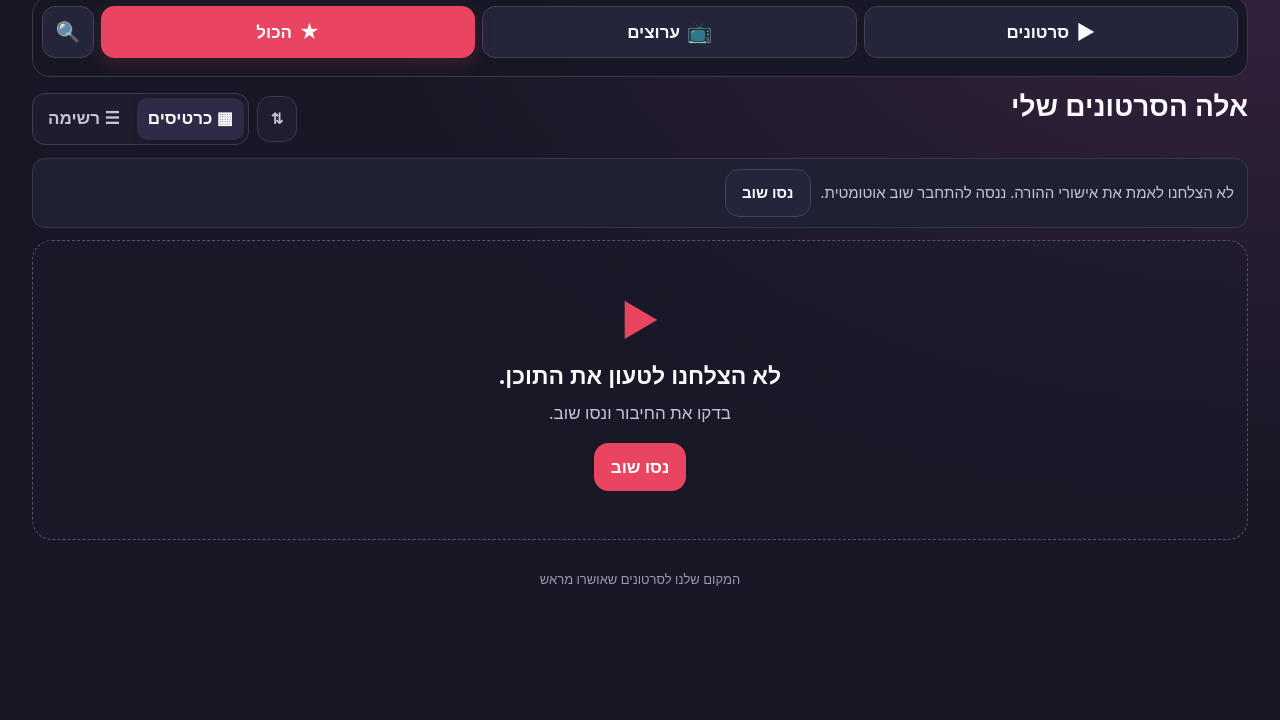
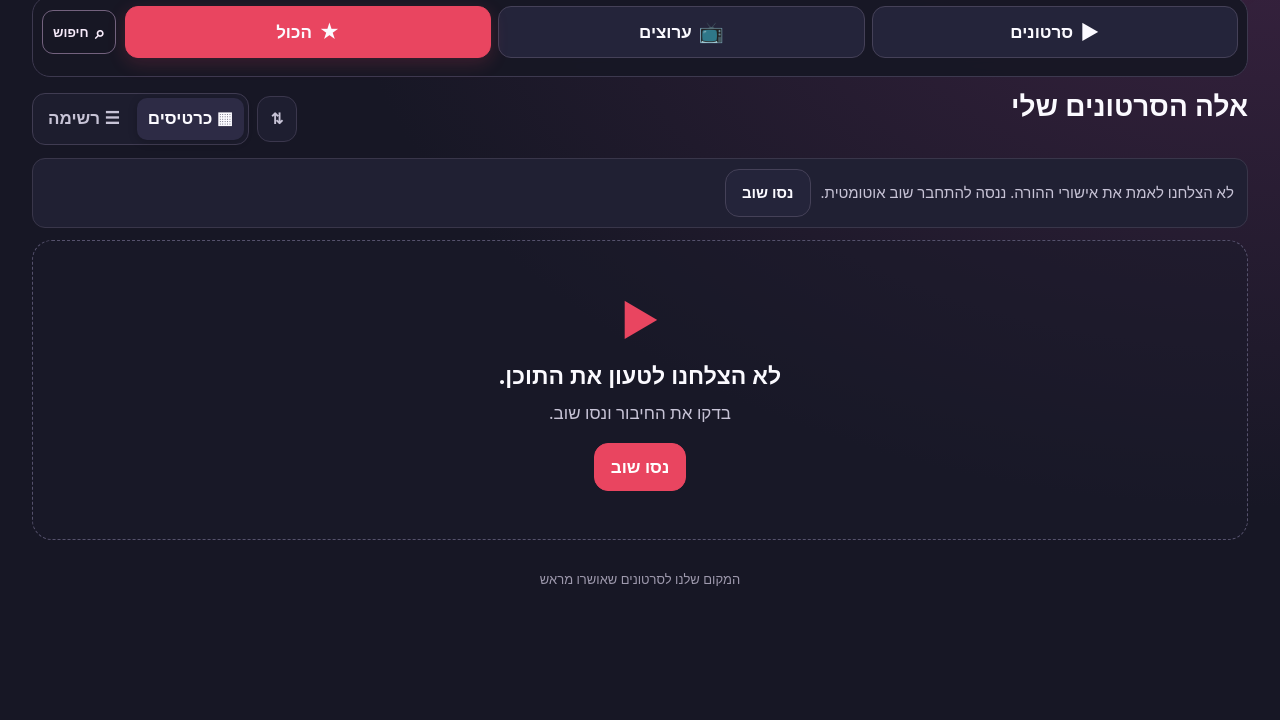
Before and after one commit to yt2178/kids-youtube, a plain HTML site: page index.html in a window 1280 px wide. Shown: the part 80-800 px from the top of the page. Drawn offline with Linux system fonts and the light colour scheme; no server answers.

Commit message:
Make search a clearly labelled compact action separate from category tabs

```diff
--- a/index.html
+++ b/index.html
@@ -46,7 +46,12 @@
     .install { margin:0; }
     main { min-width:0; }
     .browse-controls { position:sticky; top:0; z-index:10; background:#171725f4; backdrop-filter:blur(12px); padding:9px; border:1px solid #3d394f; border-radius:18px; margin-bottom:12px; }
-    .tabs { display:grid; grid-template-columns:repeat(3,minmax(0,1fr)) 52px; gap:7px; margin-bottom:9px; }
+    .browse-main-row{display:flex;align-items:center;gap:9px;margin-bottom:9px}
+    .tabs { display:grid; flex:1;min-width:0; grid-template-columns:repeat(3,minmax(0,1fr)); gap:7px; margin:0; }
+    .search-shortcut{width:auto;min-width:0;min-height:44px;flex:none;display:inline-flex;align-items:center;justify-content:center;gap:6px;border:1px solid #73627e;border-radius:11px;padding:7px 10px;background:transparent;color:#f7ebfa;font-size:13px;font-weight:650;white-space:nowrap}
+    .search-shortcut[aria-expanded="true"]{border-color:var(--accent);background:#e9456022;color:#fff}
+    .search-shortcut .search-icon{font-size:18px;line-height:1}
+    @media(max-width:370px){.search-shortcut{padding:7px 8px;font-size:12px}.search-shortcut .search-icon{font-size:16px}}
     .tab { min-height:52px; border-radius:13px; padding:7px 8px; display:flex; align-items:center; justify-content:center; gap:7px; font-size:clamp(14px,2.2vw,17px); white-space:nowrap; }
     .tab span { font-size:20px; line-height:1; }
     .tab[aria-pressed="true"] { background:var(--accent); border-color:var(--accent); box-shadow:0 5px 18px #e9456030; }
@@ -155,12 +160,14 @@
     <main>
       <div id="pull-refresh" class="pull-refresh" aria-hidden="true">משכו למטה לרענון</div>
       <div class="browse-controls">
-        <nav class="tabs" aria-label="בחירת תוכן מאושר">
-          <button class="button tab" id="videos-tab" type="button" aria-pressed="false"><span aria-hidden="true">▶</span> סרטונים</button>
-          <button class="button tab" id="channels-tab" type="button" aria-pressed="false"><span aria-hidden="true">📺</span> ערוצים</button>
-          <button class="button tab" id="all-tab" type="button" aria-pressed="true"><span aria-hidden="true">★</span> הכול</button>
-          <button class="button tab" id="search-toggle" type="button" aria-expanded="false" aria-controls="search-row" aria-label="חיפוש"><span aria-hidden="true">🔍</span></button>
-        </nav>
+        <div class="browse-main-row">
+          <nav class="tabs" aria-label="בחירת תוכן מאושר">
+            <button class="button tab" id="videos-tab" type="button" aria-pressed="false"><span aria-hidden="true">▶</span> סרטונים</button>
+            <button class="button tab" id="channels-tab" type="button" aria-pressed="false"><span aria-hidden="true">📺</span> ערוצים</button>
+            <button class="button tab" id="all-tab" type="button" aria-pressed="true"><span aria-hidden="true">★</span> הכול</button>
+          </nav>
+          <button class="search-shortcut" id="search-toggle" type="button" aria-expanded="false" aria-controls="search-row" aria-label="פתיחת שורת חיפוש"><span class="search-icon" aria-hidden="true">⌕</span> חיפוש</button>
+        </div>
         <label class="search-label sr-only" id="search-label" for="search">חיפוש בסרטונים</label>
         <div class="search-row" id="search-row" hidden>
           <input id="search" type="search" placeholder="חיפוש בסרטונים" maxlength="100" autocomplete="off" spellcheck="false" enterkeyhint="search" aria-controls="grid">
@@ -211,7 +218,7 @@
   </section>
   <noscript>כדי לצפות בסרטונים, יש להפעיל JavaScript בדפדפן.</noscript>
   <script src="./providers.js?v=20261006h" defer></script>
-  <script src="./app.js?v=20261011b" defer></script>
+  <script src="./app.js?v=20261011c" defer></script>
 
 </body>
 </html>
```
